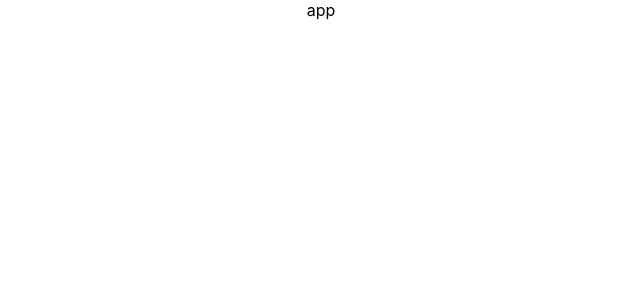
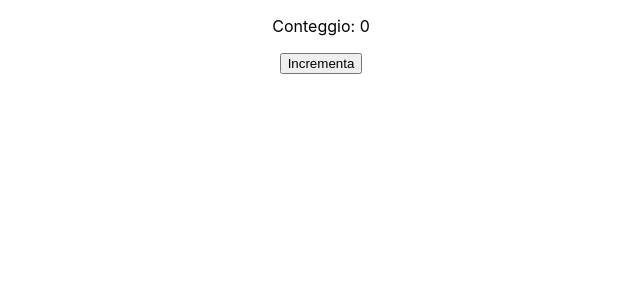
Before and after one commit to dinasaura/my-react-app, a React (Create React App) app: page / in a window 1280 px wide. Shown: the top 300 px of the page, without its empty margins (319-959 px from the left). Built offline with nearby package versions, Linux system fonts and the light colour scheme.

Commit message:
added file

```diff
--- a/src/App.js
+++ b/src/App.js
@@ -1,9 +1,13 @@
 import './App.css';
+import ClickCounterUseEffect from './ClickCounterUseEfect';
 
 function App() {
+  const counterChange = (newCount) => {
+    console.log('Contatore cambiato:', newCount);
+  };
   return (
     <div className="App">
-      app
+      <ClickCounterUseEffect onCounterChange={counterChange}/>
     </div>
   );
 }
--- /dev/null
+++ b/src/ClickCounterUseEfect.js
@@ -0,0 +1,22 @@
+import React, { useState, useEffect } from 'react';
+
+function ClickCounterUseEffect({ onCounterChange }) {
+  const [count, setCount] = useState(0);
+
+  useEffect(() => {
+    onCounterChange(count);
+  }, [count, onCounterChange]);
+
+  const handleIncrement = () => {
+    setCount(prevCount => prevCount + 1);
+  };
+
+  return (
+    <div>
+      <p>Conteggio: {count}</p>
+      <button onClick={handleIncrement}>Incrementa</button>
+    </div>
+  );
+}
+
+export default ClickCounterUseEffect;
```
